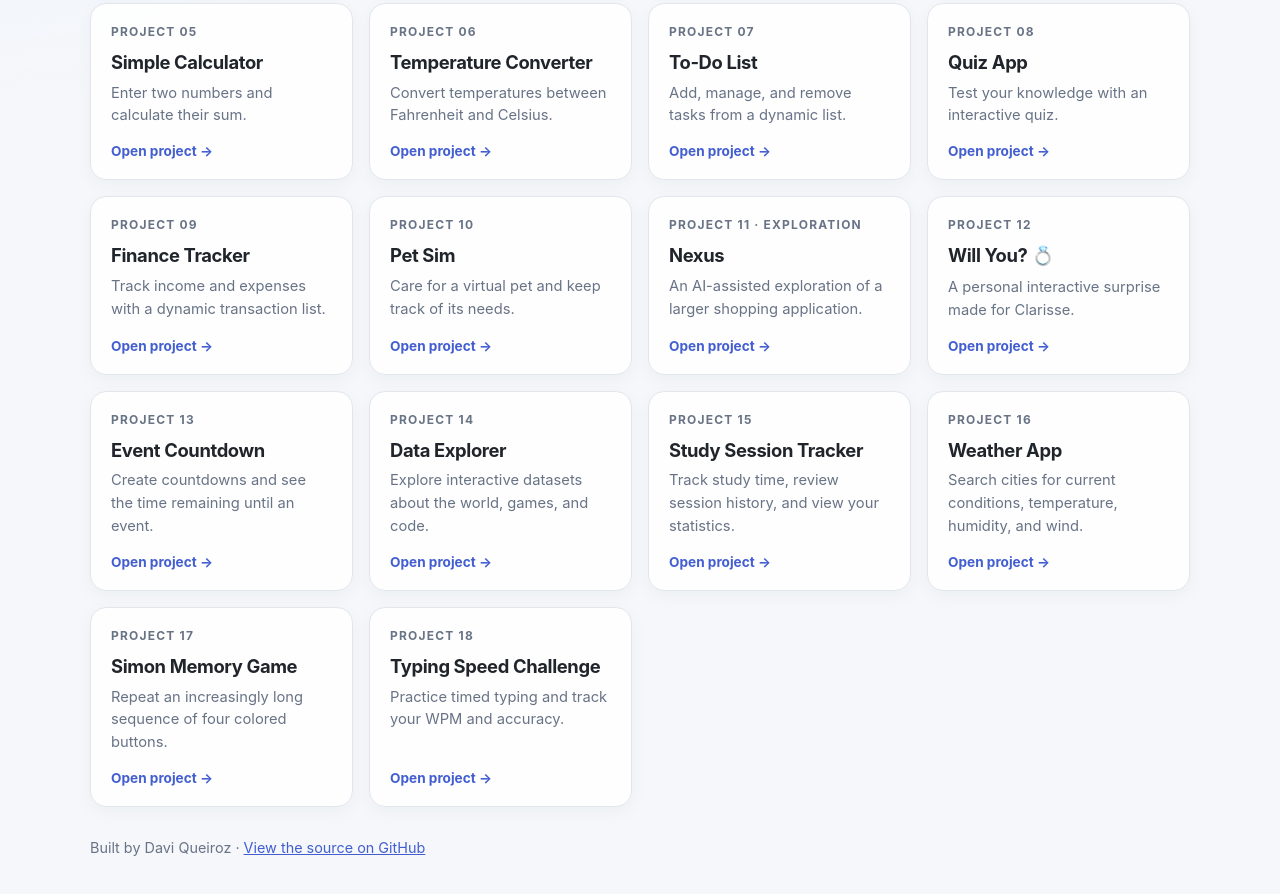
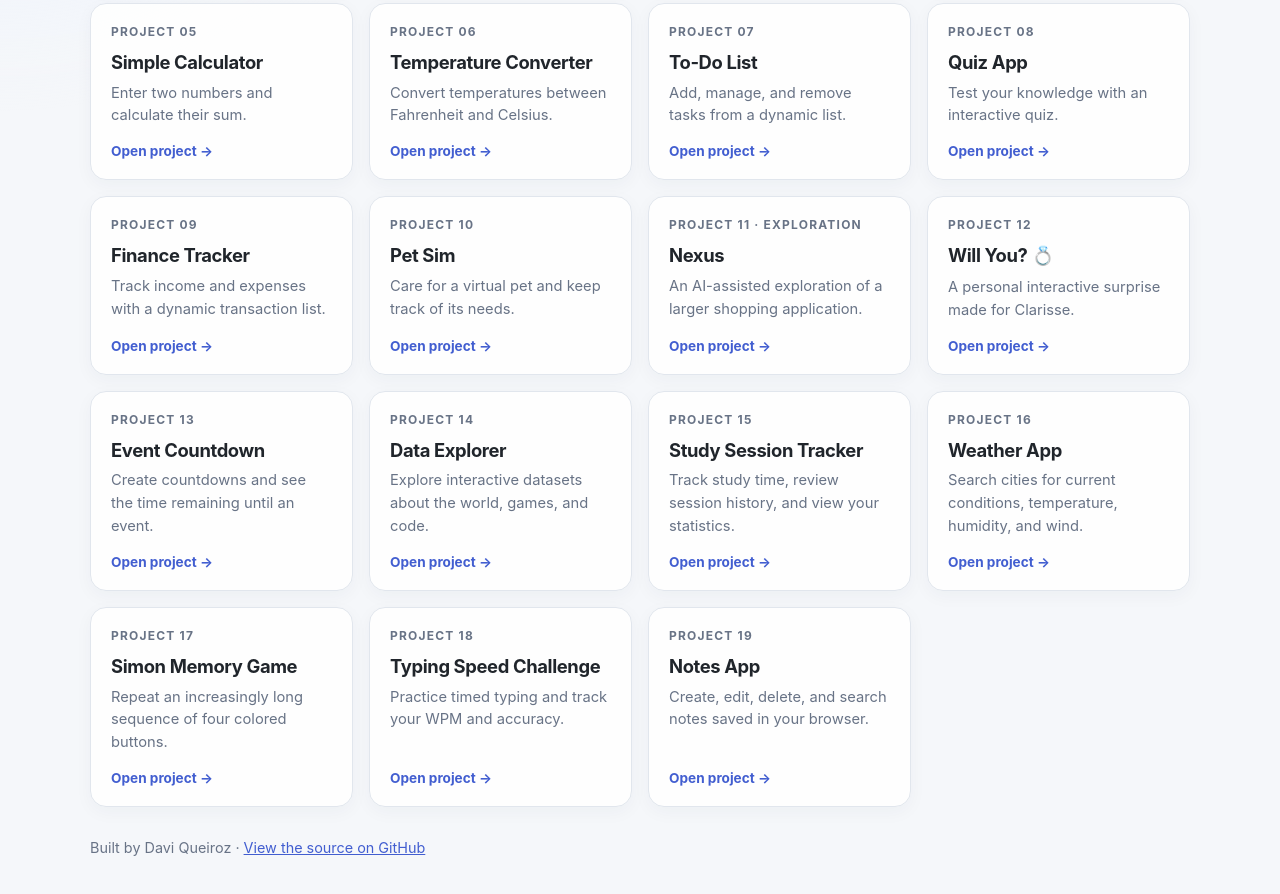
Before and after one commit to davi-sousa-queiroz/javascript-projects, a plain HTML site: page index.html in a window 1280 px wide. Shown: the part 619-1513 px from the top of the page. Drawn offline with Linux system fonts and the light colour scheme.

Commit message:
update readme and live server hosting for project 19. v1 complete.

```diff
--- a/index.html
+++ b/index.html
@@ -293,6 +293,12 @@
           <p>Practice timed typing and track your WPM and accuracy.</p>
           <span class="open-label">Open project →</span>
         </a>
+        <a class="project-card" href="./19-notes-app/">
+          <span class="project-number">PROJECT 19</span>
+          <h2>Notes App</h2>
+          <p>Create, edit, delete, and search notes saved in your browser.</p>
+          <span class="open-label">Open project →</span>
+        </a>
       </section>
 
       <footer>
```
Also changed, not shown: 1 other file.
